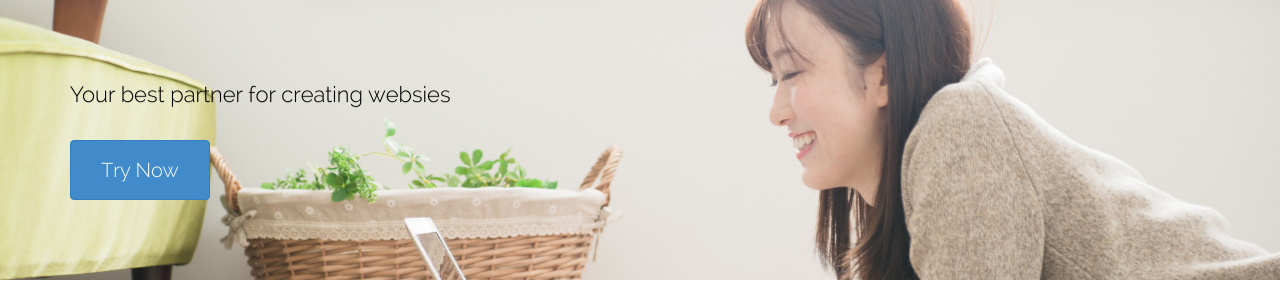
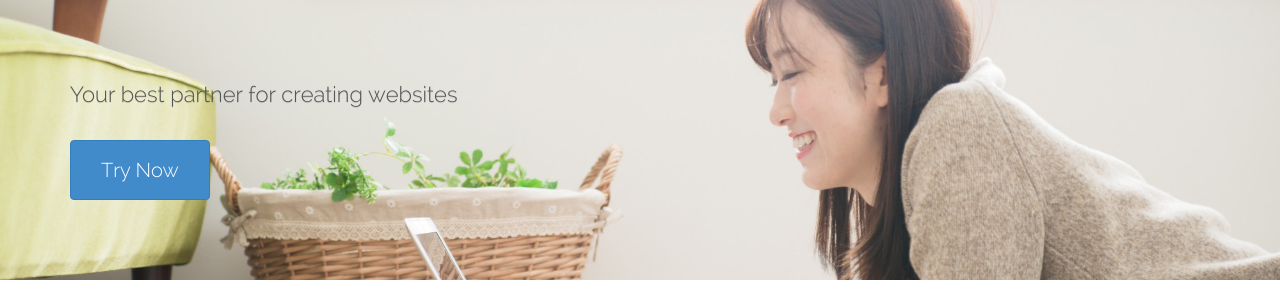
Before and after one commit to silvranz/ovs, a CodeIgniter app: page /ovs/ in a window 1280 px wide. Shown: the part 51-351 px from the top of the page. Run offline with CodeIgniter, Linux system fonts and the light colour scheme.

Commit message:
halaman depan - typo - fix color di title atas

```diff
--- a/application/views/Pages/index.php
+++ b/application/views/Pages/index.php
@@ -1,6 +1,6 @@
 <main class="bs-docs-masthead custom-top-bg" id="content" role="main">
 	<div class="container">
-		<p class="lead">Your best partner for creating websies</p>
+		<p class="lead">Your best partner for creating websites</p>
 		<button class="btn btn-primary">Try Now</button>
 	</div>
 </main>
--- a/assets/css/custom.css
+++ b/assets/css/custom.css
@@ -23,7 +23,7 @@ h1,h2,h3,h4,h5,h6 {
 	text-align: left;
 }
 .custom-top-bg p.lead {
-	color: #000000;
+	color: #555;
 	font-size: 22px;
 	width: 100%;
 }
```
